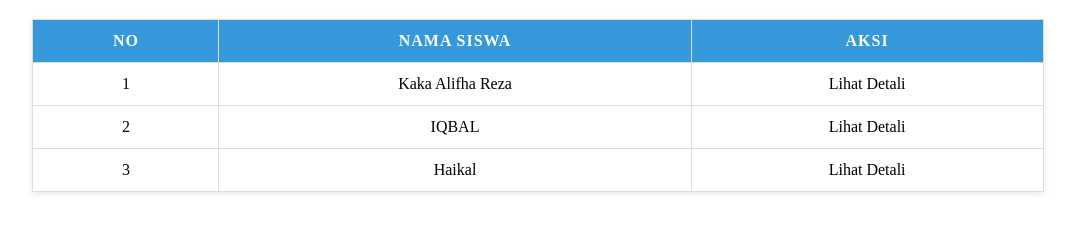
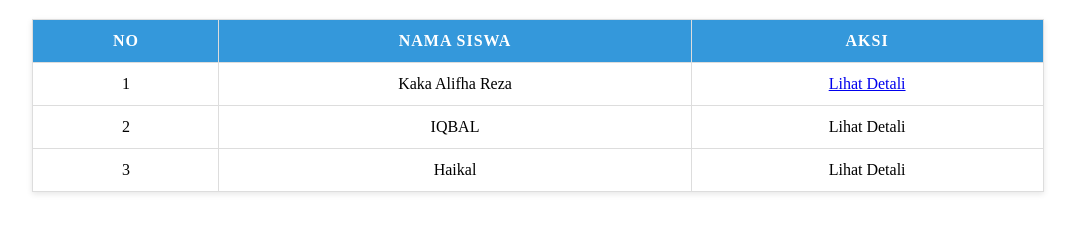
Before and after one commit to kakaalifacms-ai/Tugas-5-kaka, a plain HTML site: page index.html in a window 1280 px wide. Shown: the part 61-294 px from the top of the page, without its empty margins (102-1177 px from the left). Drawn offline with Linux system fonts and the light colour scheme.

Commit message:
update index.html

```diff
--- a/index.html
+++ b/index.html
@@ -47,7 +47,7 @@ table {
      <tr>
        <td>1</td>
        <td>Kaka Alifha Reza</td>
-       <td>Lihat Detali</td>
+       <td><a href="./kakaalifacms.html">Lihat Detali</a></td>
      </tr>
      <tr>
        <td>2</td>
```
